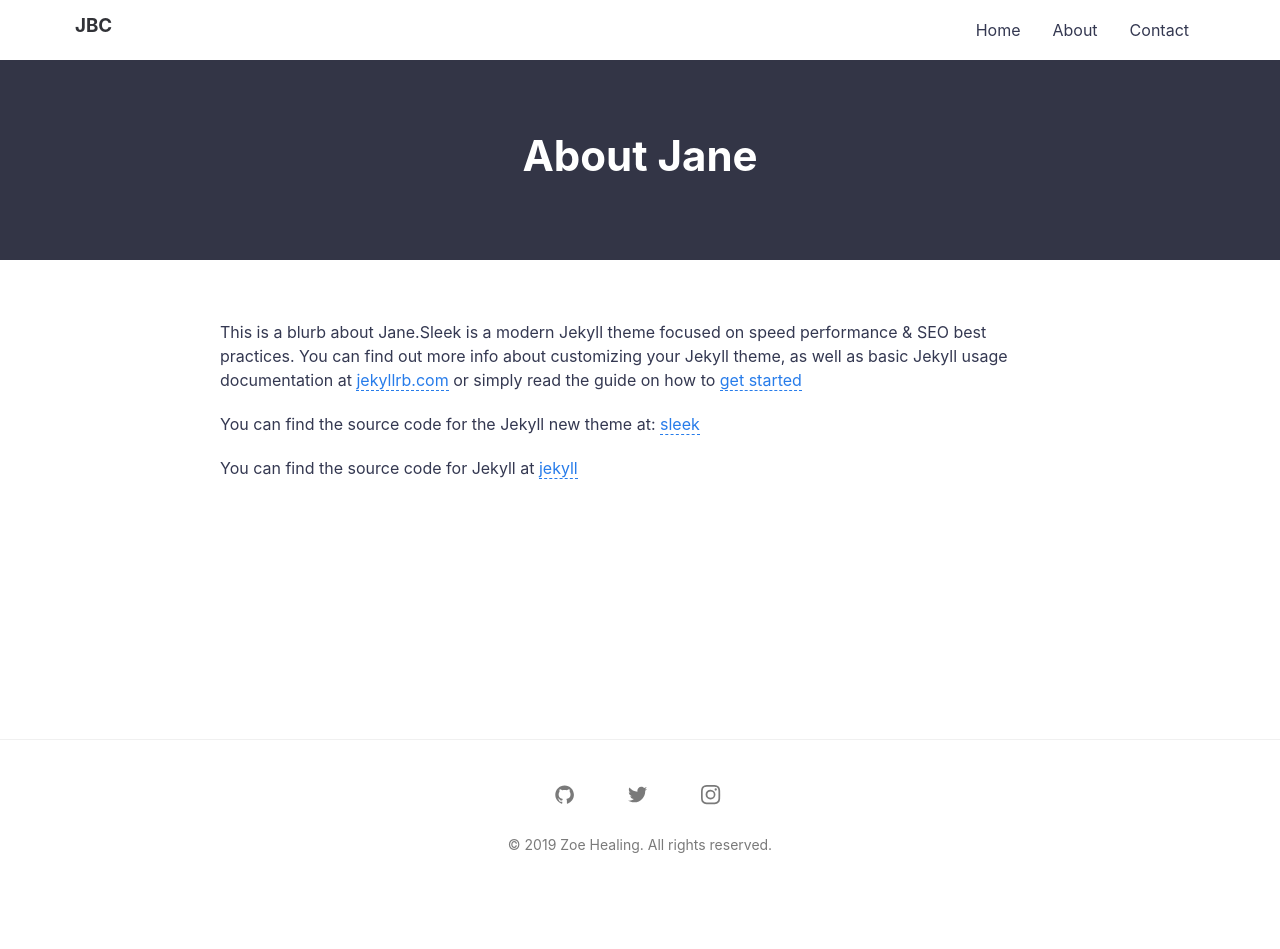
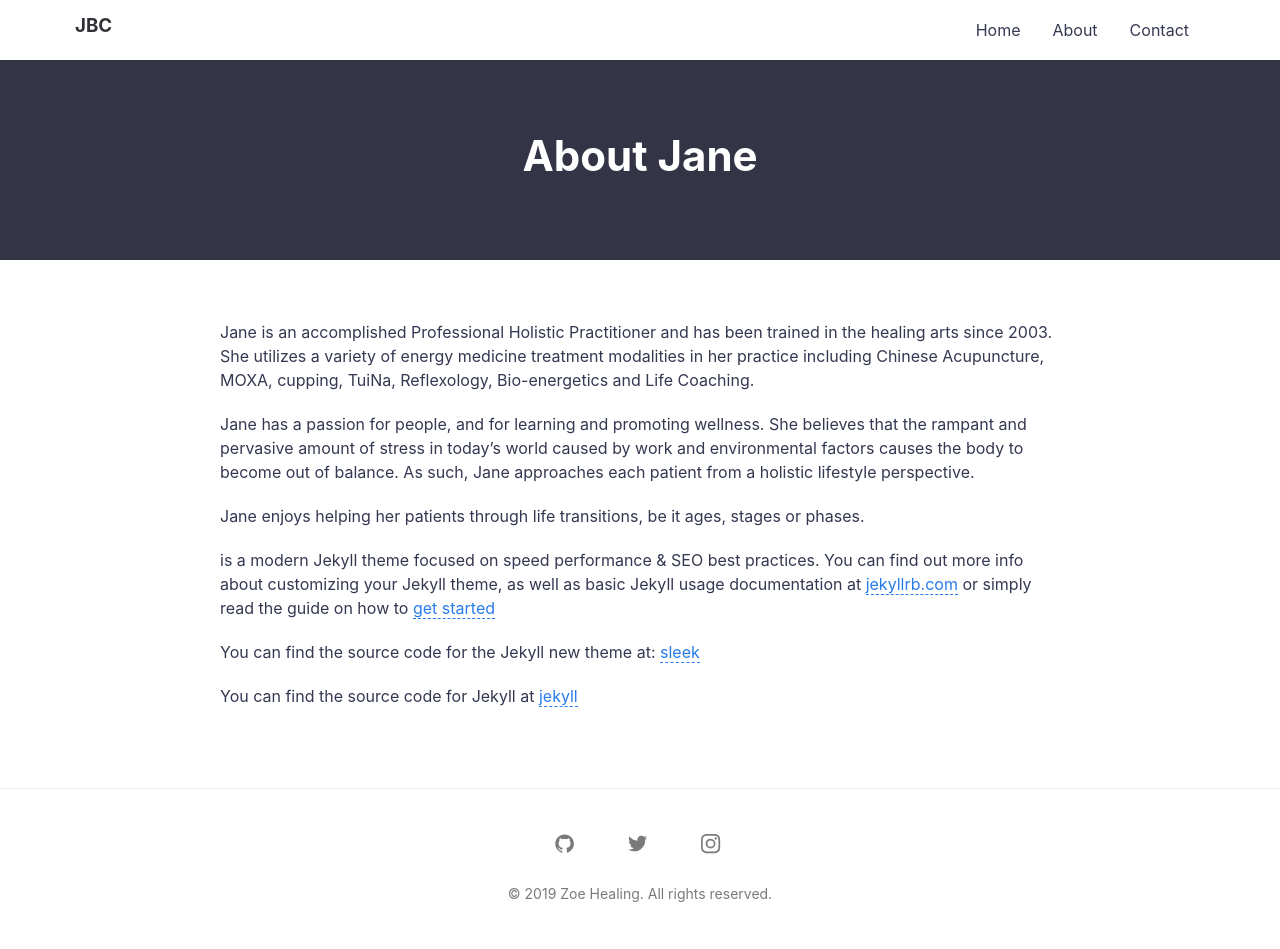
Before and after one commit to jabber99/jabber99.github.io, a Jekyll site: the page built from about.md, in a window 1280 px wide. Built offline with Jekyll 4.4.1, drawn with Linux system fonts in a browser that asks for light colours; before the commit the page ends 900 px from its top, so only the background shows below that.

Commit message:
Update about.md

```diff
--- a/about.md
+++ b/about.md
@@ -4,7 +4,13 @@ title: About Jane
 permalink: /about/
 ---
 
-This is a blurb about Jane.Sleek is a modern Jekyll theme focused on speed performance & SEO best practices. You can find out more info about customizing your Jekyll theme, as well as basic Jekyll usage documentation at [jekyllrb.com](http://jekyllrb.com/) or simply read the guide on how to [get started](/getting-started)
+Jane is an accomplished Professional Holistic Practitioner and has been trained in the healing arts since 2003. She utilizes a variety of energy medicine treatment modalities in her practice including Chinese Acupuncture, MOXA, cupping, TuiNa, Reflexology, Bio-energetics and Life Coaching.
+
+Jane has a passion for people, and for learning and promoting wellness. She believes that the rampant and pervasive amount of stress in today’s world caused by work and environmental factors causes the body to become out of balance. As such, Jane approaches each patient from a holistic lifestyle perspective.
+
+Jane enjoys helping her patients through life transitions, be it ages, stages or  phases.
+
+is a modern Jekyll theme focused on speed performance & SEO best practices. You can find out more info about customizing your Jekyll theme, as well as basic Jekyll usage documentation at [jekyllrb.com](http://jekyllrb.com/) or simply read the guide on how to [get started](/getting-started)
 
 You can find the source code for the Jekyll new theme at:
 [sleek](https://github.com/janczizikow/sleek)
```
